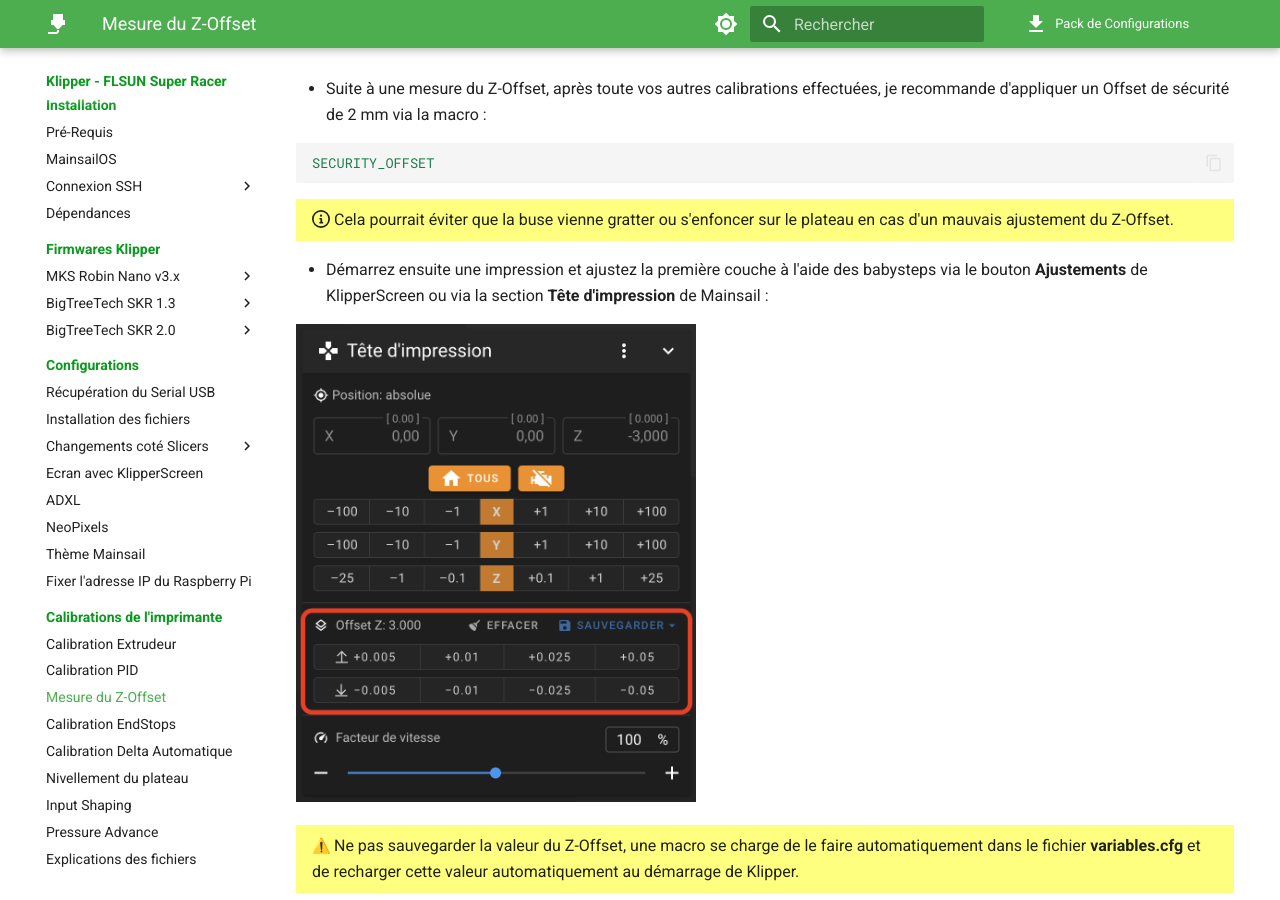
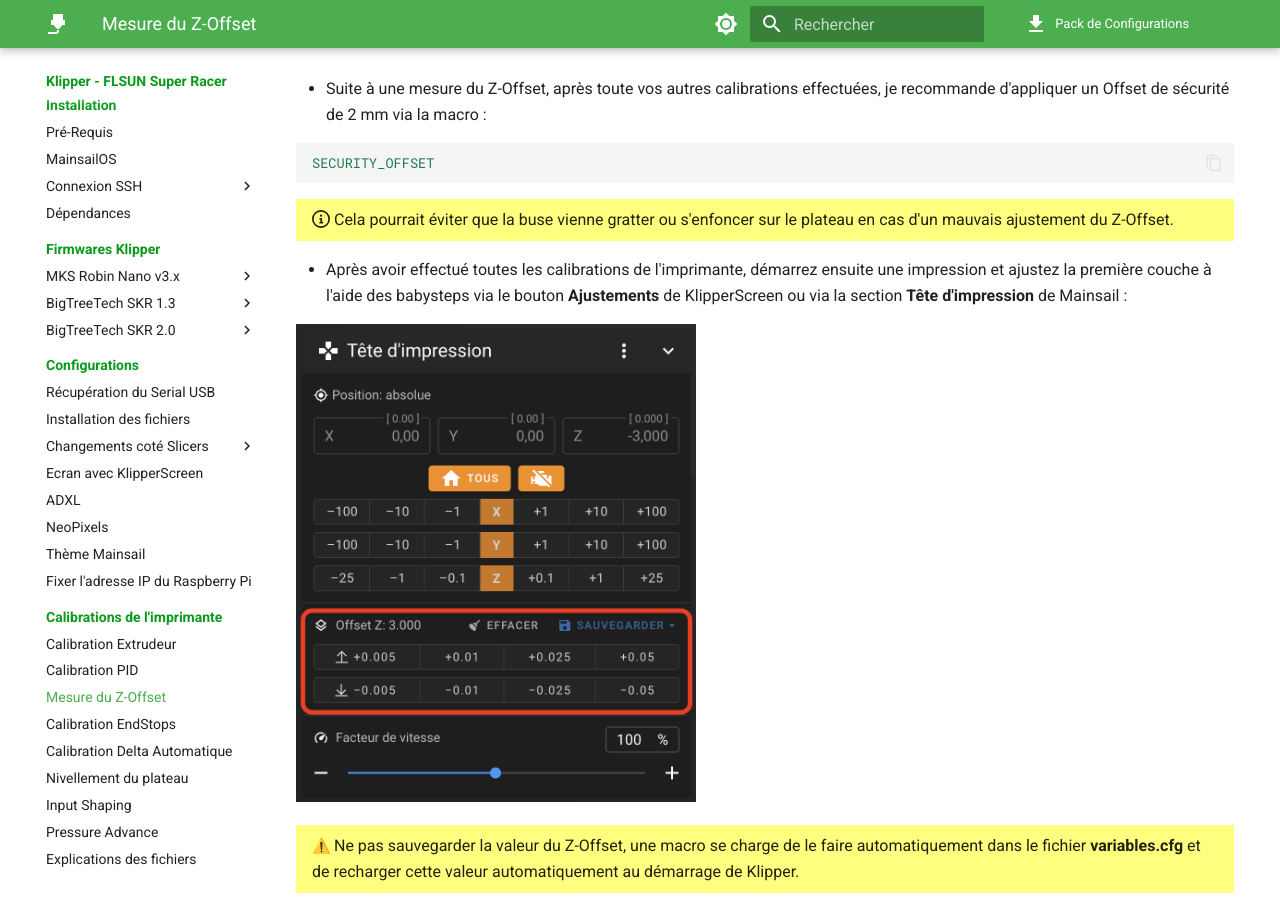
Before and after one commit to Guilouz/Klipper-Flsun-Super-Racer, an MkDocs documentation site: the page built from docs/calibrations/zoffset.md, in a window 1280 px wide and 900 px high, scrolled down 1092 px. Built offline with MkDocs 1.6.1 and Material for MkDocs 9.7.7, drawn with Linux system fonts in a browser that asks for light colours; emoji names are drawn with the system emoji font; comment, search, counter and statistics services are not loaded.

Commit message:
Update zoffset.md

```diff
--- a/docs/calibrations/zoffset.md
+++ b/docs/calibrations/zoffset.md
@@ -55,7 +55,7 @@ SECURITY_OFFSET
 
 ==}
 
-- Démarrez ensuite une impression et ajustez la première couche à l'aide des babysteps via le bouton **Ajustements** de KlipperScreen ou via la section **Tête d'impression** de Mainsail :
+- Après avoir effectué toutes les calibrations de l'imprimante, démarrez ensuite une impression et ajustez la première couche à l'aide des babysteps via le bouton **Ajustements** de KlipperScreen ou via la section **Tête d'impression** de Mainsail :
 
 ![Z-Offset](../assets/img/calibrations/zoffset-2.png){ width="400" }
 
```
